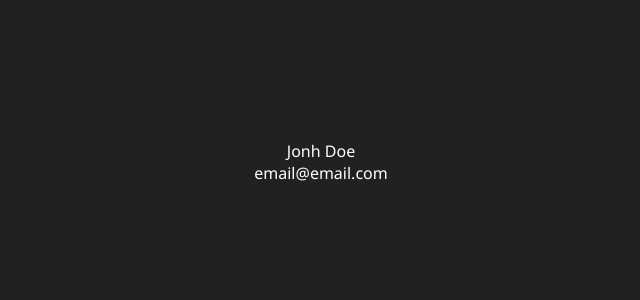
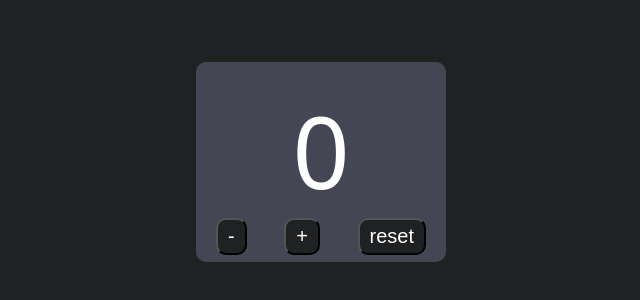
Before and after one commit to Wagner-Goulart/react-journal, a React (Vite) app: page / in a window 1280 px wide. Shown: the part 238-538 px from the top of the page, without its empty margins (319-959 px from the left). Built offline with nearby package versions, Linux system fonts and the light colour scheme.

Commit message:
ADD: Resumo sobre custom Hooks
Signed-off-by: Wagner <wagnergoulart0@gmail.com>

```diff
--- a/src/App.jsx
+++ b/src/App.jsx
@@ -1,14 +1,10 @@
 /* eslint-disable react/jsx-no-undef */
-import { withLoader } from "./dia-11-high-order-components/HighOrderComponents";
-import { User } from "./dia-11-high-order-components/User";
-
-
-const UserWithLoader = withLoader(User)
+import { Contador } from "./dia-02-state-e-ciclo-de-vida/Contador";
 
 function App() {
   return (
     <>
-      <UserWithLoader/>
+      <Contador/>
     </>
   );
 }
--- a/src/dia-02-state-e-ciclo-de-vida/Contador.jsx
+++ b/src/dia-02-state-e-ciclo-de-vida/Contador.jsx
@@ -1,16 +1,9 @@
-import { useState } from "react";
 import './Contador.styles.css'
+import { useCounter } from "../dia-12-custom-hooks/useCounter";
 
 function Contador() {
-  const [number, setNumber] = useState(0);
 
-  const addNumber = ()=> {
-    setNumber((prevNumber)=> prevNumber + 1)
-  }
-
-  const subtractNumber = ()=> {
-    setNumber((prevNumber)=> prevNumber -1)
-  }
+  const { number, subtractNumber, addNumber, resetNumber } = useCounter()
 
   return (
     <>
@@ -19,6 +12,7 @@ function Contador() {
         <div className="button-container">
           <button className="button" onClick={subtractNumber}>-</button>
           <button className="button" onClick={addNumber}>+</button>
+          <button className="button" onClick={resetNumber}>reset</button>
         </div>
       </div>
     </>
--- /dev/null
+++ b/src/dia-12-custom-hooks/useCounter.ts
@@ -0,0 +1,26 @@
+import { useState } from "react";
+
+const useCounter = () =>{
+    const [number, setNumber] = useState(0);
+
+    const addNumber = ()=> {
+      setNumber((prevNumber)=> prevNumber + 1)
+    }
+
+    const subtractNumber = ()=> {
+      setNumber((prevNumber)=> prevNumber -1)
+    }
+
+    const resetNumber = ()=> {
+        setNumber(0)
+    }
+
+    return {
+        number,
+        addNumber,
+        subtractNumber,
+        resetNumber
+    }
+}
+
+export { useCounter }
```
Also changed, not shown: 1 other file (tests, documents, lock files or other folders).
